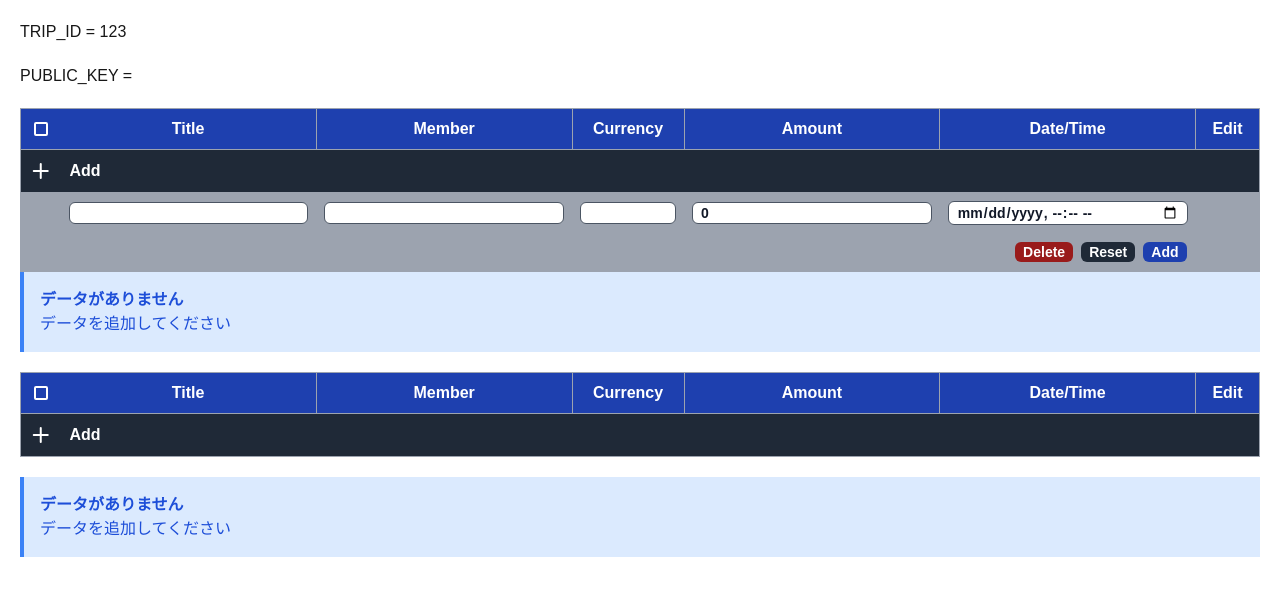
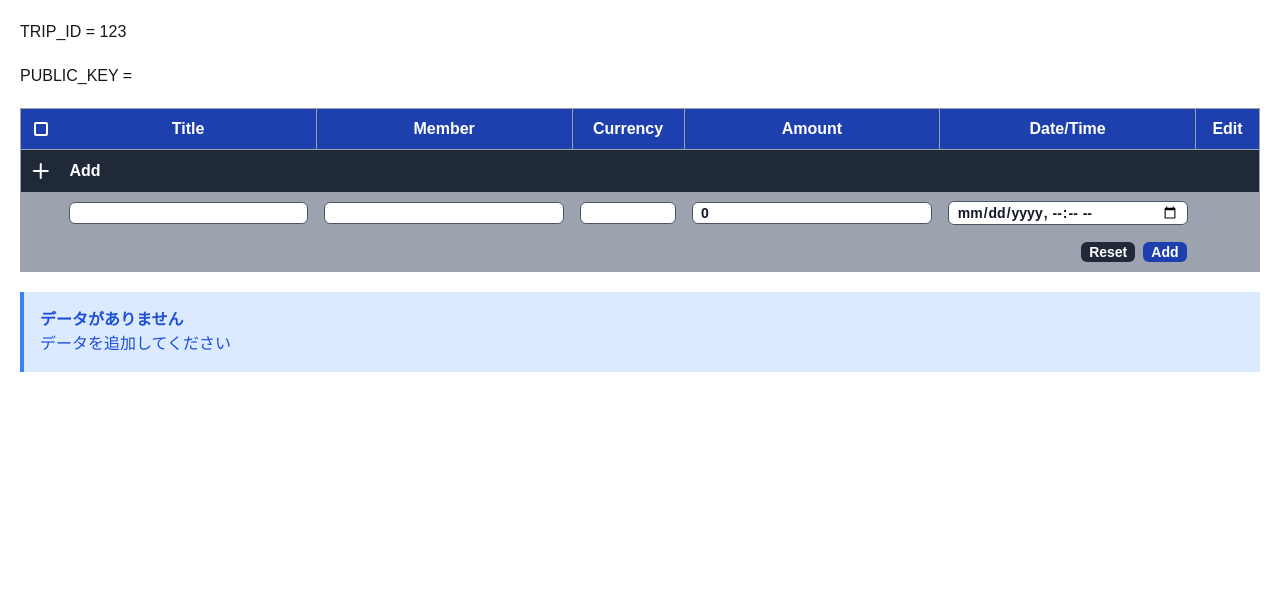
Before and after one commit to kanade2001/SplitBillApp, a Next.js app in the folder frontend/: page /trip/123 in a window 1280 px wide. Both pictures are taken after a click on the button "Add". Shown: the top 596 px of the page. Built offline with nearby package versions, Linux system fonts and the light colour scheme.

Commit message:
Fix-コンポーネントの整理

```diff
--- a/frontend/src/components/ui/table/_components/add-row/index.tsx
+++ b/frontend/src/app/trip/[tripId]/_components/add-row/index.tsx
@@ -1,28 +1,14 @@
-import { useState, Key } from "react";
+import { useState } from "react";
 
-interface ItemState {
-  id: Key;
-  title: string;
-  member: string;
-  member_id: bigint;
-  currency: string;
-  currency_id: string;
-  amount: number;
-  datetime: Date;
-}
+import { ItemAction } from "../../_types/type";
 
-type ItemAction =
-  | { type: "ADD_ITEM"; payload: { item: ItemState } }
-  | { type: "EDIT_ITEM"; payload: { item: ItemState } }
-  | { type: "DELETE_ITEM"; payload: { id: Key } };
-
-interface TableProps {
+interface AddRowProps {
   dispatch: React.Dispatch<ItemAction>;
 }
 
 import EditRow from "../edit-row";
 
-const AddRow: React.FC<TableProps> = ({ dispatch }) => {
+const AddRow: React.FC<AddRowProps> = ({ dispatch }) => {
   const [isAdd, setIsAdd] = useState<boolean>(false);
 
   const handleIsAdd = () => {
@@ -63,7 +49,12 @@ const AddRow: React.FC<TableProps> = ({ dispatch }) => {
           </button>
         </th>
       </tr>
-      {isAdd && <EditRow dispatch={dispatch} />}
+      {isAdd && (
+        <EditRow
+          visible={{ add: true, edit: false, delete: false }}
+          dispatch={dispatch}
+        />
+      )}
     </>
   );
 };
--- a/frontend/src/components/ui/table/_components/body-row/index.tsx
+++ b/frontend/src/app/trip/[tripId]/_components/body-row/index.tsx
@@ -1,22 +1,8 @@
-import { useState, Key } from "react";
+import { useState } from "react";
 
 import EditRow from "../edit-row";
 
-interface ItemState {
-  id: Key;
-  title: string;
-  member: string;
-  member_id: bigint;
-  currency: string;
-  currency_id: string;
-  amount: number;
-  datetime: Date;
-}
-
-type ItemAction =
-  | { type: "ADD_ITEM"; payload: { item: ItemState } }
-  | { type: "EDIT_ITEM"; payload: { item: ItemState } }
-  | { type: "DELETE_ITEM"; payload: { id: Key } };
+import { ItemState, ItemAction } from "../../_types/type";
 
 interface BodyRowProps {
   item: ItemState;
@@ -30,14 +16,17 @@ const BodyRow: React.FC<BodyRowProps> = ({ item, dispatch }) => {
     console.log("handleIsEdit");
     setIsEdit(!isEdit);
   };
+
   return (
     <>
       <tr>
         <th className="border border-r-0 border-gray-400 p-2">{}</th>
-        <th className="border border-l-0 border-gray-400 p-2">{item.title}</th>
+        <th className="border border-l-0 border-gray-400 p-2 text-left">
+          {item.title}
+        </th>
         <th className="border border-gray-400 p-2">{item.member}</th>
         <th className="border border-gray-400 p-2">{item.currency}</th>
-        <th className="border border-gray-400 p-2">{item.amount}</th>
+        <th className="border border-gray-400 p-2 text-right">{item.amount}</th>
         <th className="border border-gray-400 p-2">
           {item.datetime.toISOString()}
         </th>
@@ -50,7 +39,12 @@ const BodyRow: React.FC<BodyRowProps> = ({ item, dispatch }) => {
           </button>
         </th>
       </tr>
-      {isEdit && <EditRow dispatch={dispatch} />}
+      {isEdit && (
+        <EditRow
+          visible={{ add: false, edit: true, delete: true }}
+          dispatch={dispatch}
+        />
+      )}
     </>
   );
 };
--- a/frontend/src/components/ui/table/_components/edit-row/index.tsx
+++ b/frontend/src/app/trip/[tripId]/_components/edit-row/index.tsx
@@ -1,40 +1,14 @@
-import React, { useReducer, FormEvent, Key } from "react";
+import React, { useReducer, FormEvent } from "react";
 
-interface ItemState {
-  id: Key;
-  title: string;
-  member: string;
-  member_id: bigint;
-  currency: string;
-  currency_id: string;
-  amount: number;
-  datetime: Date;
-}
+import { ItemAction, FormState, ErrorState } from "../../_types/type";
 
-type ItemAction =
-  | { type: "ADD_ITEM"; payload: { item: ItemState } }
-  | { type: "EDIT_ITEM"; payload: { item: ItemState } }
-  | { type: "DELETE_ITEM"; payload: { id: Key } };
-
-interface TableProps {
+interface EditRowProps {
+  visible: {
+    add: boolean;
+    edit: boolean;
+    delete: boolean;
+  };
   dispatch: React.Dispatch<ItemAction>;
-}
-
-interface FormState {
-  title: string;
-  member: string;
-  currency: string;
-  // TODO セントとかの扱い
-  amount: number;
-  datetime: string;
-}
-
-interface ErrorState {
-  titleError: boolean;
-  memberError: boolean;
-  currencyError: boolean;
-  amountError: boolean;
-  datetimeError: boolean;
 }
 
 interface EditRowItem {
@@ -119,7 +93,7 @@ const ErrorReducer: React.Reducer<ErrorState, ErrorAction> = (
   }
 };
 
-const EditRow: React.FC<TableProps> = ({ dispatch }) => {
+const EditRow: React.FC<EditRowProps> = ({ visible, dispatch }) => {
   const [state, dispatchItem] = useReducer(ItemReducer, initialItemState);
   const [error, dispatchError] = useReducer(ErrorReducer, initialErrorState);
 
@@ -244,24 +218,36 @@ const EditRow: React.FC<TableProps> = ({ dispatch }) => {
         <th></th>
         <th colSpan={5}>
           <div className="flex justify-end p-2">
+            {visible.delete && (
               <button
                 className="x-20 ms-2 rounded-md bg-red-800 px-2 text-center text-sm text-white"
                 onClick={() => handleDelete()}
               >
                 Delete
               </button>
+            )}
             <button
               className="x-20 ms-2 rounded-md bg-gray-800 px-2 text-center text-sm text-white"
               onClick={() => handleReset()}
             >
               Reset
+            </button>{" "}
+            {visible.edit && (
+              <button
+                className="x-20 ms-2 rounded-md bg-blue-800 px-2 text-center text-sm text-white"
+                onClick={(e) => handleAdd(e)}
+              >
+                Edit
               </button>
+            )}
+            {visible.add && (
               <button
                 className="x-20 ms-2 rounded-md bg-blue-800 px-2 text-center text-sm text-white"
                 onClick={(e) => handleAdd(e)}
               >
                 Add
               </button>
+            )}
           </div>
         </th>
         <th></th>
--- a/frontend/src/components/ui/table/_components/header-row/index.tsx
+++ b/frontend/src/app/trip/[tripId]/_components/header-row/index.tsx
@@ -23,6 +23,7 @@ const HeaderRow = () => {
     { key: "editicon", content: "Edit", className: "w-16" },
   ];
   return (
+    <thead className="bg-blue-800 text-white">
       <tr>
         {items.map(({ key, content, className }) => (
           <th
@@ -33,6 +34,7 @@ const HeaderRow = () => {
           </th>
         ))}
       </tr>
+    </thead>
   );
 };
 
--- a/frontend/src/app/trip/[tripId]/_components/payment-list/index.tsx
+++ b/frontend/src/app/trip/[tripId]/_components/payment-list/index.tsx
@@ -3,8 +3,10 @@
 import { useReducer } from "react";
 
 import { Info } from "@/components/Alert/Alert";
-import Table from "@/components/ui/table";
 import "/node_modules/flag-icons/css/flag-icons.min.css";
+import HeaderRow from "../header-row";
+import BodyRow from "../body-row";
+import AddRow from "../add-row";
 
 import { initialStateList, ItemReducer } from "../../_types/type";
 
@@ -13,7 +15,19 @@ export default function PaymentList() {
 
   return (
     <div className="">
-      <Table state={state} dispatch={dispatch} />
+      <table className="w-full table-fixed border border-gray-400">
+        <thead className="bg-blue-800 text-white">
+          <HeaderRow />
+        </thead>
+        <tbody>
+          {state.map((item) => (
+            <BodyRow key={item.id} item={item} dispatch={dispatch} />
+          ))}
+        </tbody>
+        <tfoot className="bg-gray-800 text-white">
+          <AddRow dispatch={dispatch} />
+        </tfoot>
+      </table>
       {state.length === 0 /* 要素がない場合 */ && (
         <div className="">
           <Info title="データがありません" message="データを追加してください" />
--- a/frontend/src/app/trip/[tripId]/page.tsx
+++ b/frontend/src/app/trip/[tripId]/page.tsx
@@ -3,10 +3,11 @@
 import { useReducer } from "react";
 
 import { Info } from "@/components/Alert/Alert";
-import Table from "@/components/ui/table";
+import HeaderRow from "./_components/header-row";
+import BodyRow from "./_components/body-row";
+import AddRow from "./_components/add-row";
 import "/node_modules/flag-icons/css/flag-icons.min.css";
 
-import PaymentList from "./_components/payment-list";
 import { initialStateList, ItemReducer } from "./_types/type";
 
 type Props = {
@@ -22,8 +23,19 @@ export default function Page({ params, searchParams }: Props) {
     <div className="space-y-5 p-5">
       <h1>TRIP_ID = {params.tripId}</h1>
       <h2>PUBLIC_KEY = {key}</h2>
-      <PaymentList />
-      <Table state={state} dispatch={dispatch} />
+
+      <table className="w-full table-fixed border border-gray-400">
+        <HeaderRow />
+
+        <tbody>
+          {state.map((item) => (
+            <BodyRow key={item.id} item={item} dispatch={dispatch} />
+          ))}
+        </tbody>
+        <tfoot className="bg-gray-800 text-white">
+          <AddRow dispatch={dispatch} />
+        </tfoot>
+      </table>
       {state.length === 0 /* 要素がない場合 */ && (
         <div className="">
           <Info title="データがありません" message="データを追加してください" />
--- a/frontend/src/components/ui/table/index.tsx
+++ /dev/null
@@ -1,50 +0,0 @@
-"use client";
-
-import { Key } from "react";
-
-import React from "react";
-
-import HeaderRow from "./_components/header-row";
-import BodyRow from "./_components/body-row";
-import AddRow from "./_components/add-row";
-
-interface ItemState {
-  id: Key;
-  title: string;
-  member: string;
-  member_id: bigint;
-  currency: string;
-  currency_id: string;
-  amount: number;
-  datetime: Date;
-}
-
-type ItemAction =
-  | { type: "ADD_ITEM"; payload: { item: ItemState } }
-  | { type: "EDIT_ITEM"; payload: { item: ItemState } }
-  | { type: "DELETE_ITEM"; payload: { id: Key } };
-
-interface TableProps {
-  state: ItemState[];
-  dispatch: React.Dispatch<ItemAction>;
-}
-
-const Table: React.FC<TableProps> = ({ state, dispatch }) => {
-  return (
-    <table className="w-full table-fixed border border-gray-400">
-      <thead className="bg-blue-800 text-white">
-        <HeaderRow />
-      </thead>
-      <tbody>
-        {state.map((item) => (
-          <BodyRow key={item.id} item={item} dispatch={dispatch} />
-        ))}
-      </tbody>
-      <tfoot className="bg-gray-800 text-white">
-        <AddRow dispatch={dispatch} />
-      </tfoot>
-    </table>
-  );
-};
-
-export default Table;
```
Also changed, not shown: frontend/src/app/trip/[tripId]/_types/type.tsx (+17 -0 lines). Lines whose indentation alone changed are shown as unchanged.
